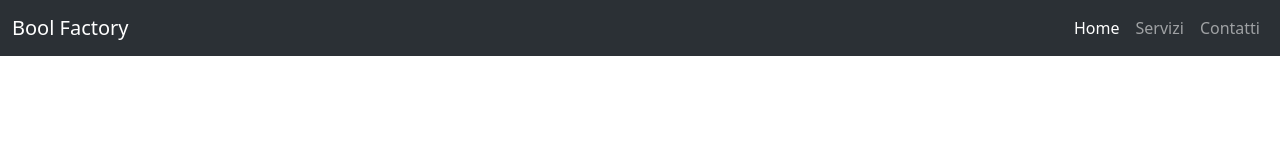
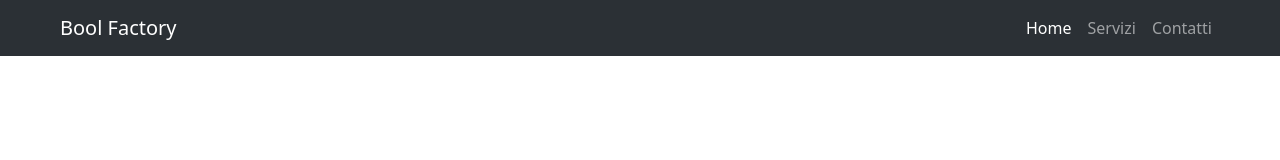
Before and after one commit to claudia13-prog/bootstrap-preventivo, a plain HTML site: page index.html in a window 1280 px wide. Drawn offline with nearby package versions, Linux system fonts and the light colour scheme.

Commit message:
feat: add padding to navbar

```diff
--- a/index.html
+++ b/index.html
@@ -14,7 +14,7 @@
     <!-- Header-->
      <header>
 
-        <nav class="navbar navbar-expand-lg bg-body-tertiary" data-bs-theme="dark">
+        <nav class="navbar navbar-expand-lg bg-body-tertiary px-5" data-bs-theme="dark">
             <div class="container-fluid">
 
               <!--Logo-->
```
